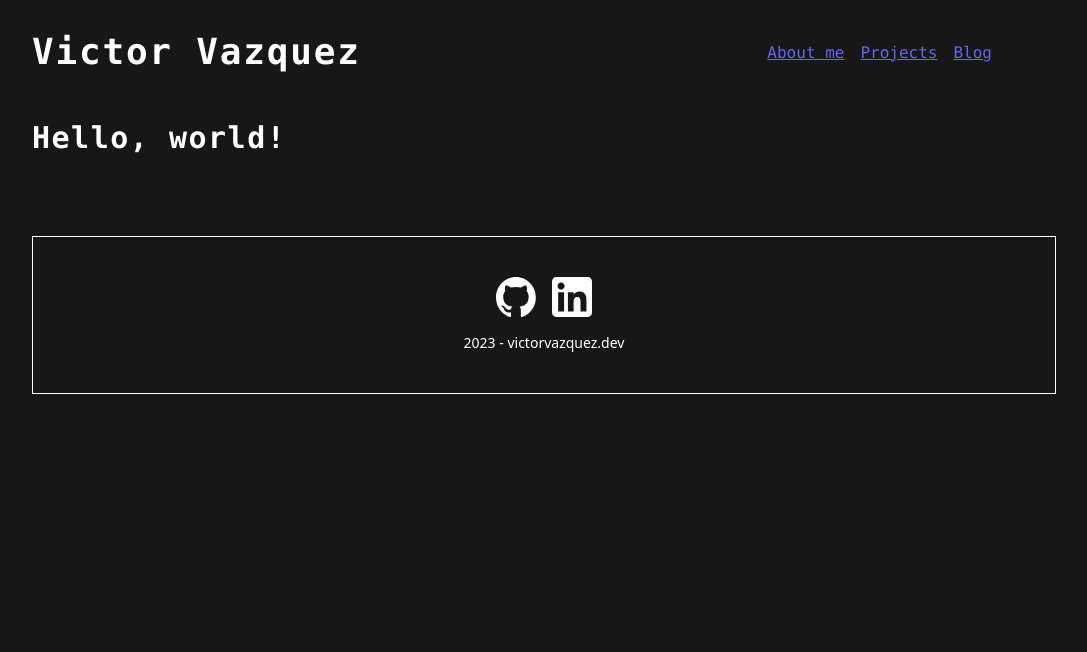
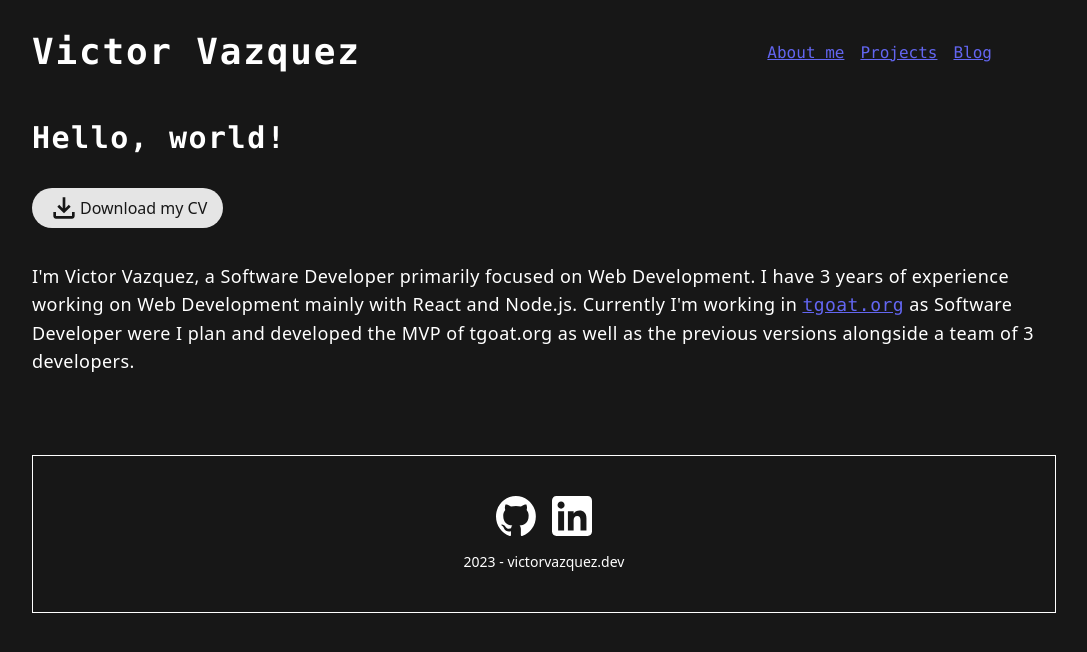
Before and after one commit to VHugoBarnes/victorvazquez.dev, an Astro site: page / in a window 1280 px wide. Shown: the whole page, without its empty margins (96-1183 px from the left). Built offline with nearby package versions, Linux system fonts and the light colour scheme; Astro itself is replaced by a stand-in of ours.

Commit message:
Added more content

```diff
--- /dev/null
+++ b/src/components/DownloadCV.astro
@@ -0,0 +1,12 @@
+---
+import Download from "../components/icons/Download.astro";
+---
+
+<a
+  href="https://drive.google.com/file/d/17SodaP0wrzC51modhxBaH0jfc_33eKqq/view?usp=sharing"
+  target="_blank"
+  class="inline-flex items-center bg-neutral-200 hover:bg-neutral-300 transition-colors duration-200 text-neutral-900 rounded-full py-1 px-4"
+>
+  <Download color="#171717" />
+  <p class="">Download my CV</p>
+</a>
--- /dev/null
+++ b/src/components/icons/Download.astro
@@ -0,0 +1,14 @@
+---
+const { color } = Astro.props;
+---
+
+<svg
+  xmlns="http://www.w3.org/2000/svg"
+  width="32"
+  height="32"
+  viewBox="0 0 24 24"
+  ><path
+    fill={color ? color : "#FFFFFF"}
+    d="m12 16l-5-5l1.4-1.45l2.6 2.6V4h2v8.15l2.6-2.6L17 11zm-6 4q-.825 0-1.412-.587T4 18v-3h2v3h12v-3h2v3q0 .825-.587 1.413T18 20z"
+  ></path></svg
+>
--- a/src/components/ui/Link.astro
+++ b/src/components/ui/Link.astro
@@ -5,6 +5,5 @@ const { href } = Astro.props;
 <a
   href={href}
   class="underline text-indigo-500 hover:text-indigo-600 font-mono transition-colors duration-200"
+  ><slot /></a
 >
-  <slot />
-</a>
--- a/src/layouts/BaseLayout.astro
+++ b/src/layouts/BaseLayout.astro
@@ -16,6 +16,14 @@ if (props.pageTitle) {
     <link rel="icon" type="image/svg+xml" href="/favicon.svg" />
     <meta name="viewport" content="width=device-width" />
     <meta name="generator" content={Astro.generator} />
+
+    <meta name="og:title" content="victorvazquez.dev" />
+    <meta name="og:description" content="Software Developer" />
+    <meta
+      name="keywords"
+      content="web development, react, developer, node, javascript, typescript"
+    />
+
     <title>{pageTitle}</title>
   </head>
   <body class="bg-neutral-900 text-white">
--- a/src/pages/about.astro
+++ b/src/pages/about.astro
@@ -2,9 +2,13 @@
 import Title from "../components/ui/Title.astro";
 import Text from "../components/ui/Text.astro";
 import BaseLayout from "../layouts/BaseLayout.astro";
+import DownloadCV from "../components/DownloadCV.astro";
 ---
 
 <BaseLayout pageTitle="About me">
   <Title>About me</Title>
+
+  <DownloadCV />
+
   <Text>Page under construction...</Text>
 </BaseLayout>
--- a/src/pages/index.astro
+++ b/src/pages/index.astro
@@ -1,8 +1,22 @@
 ---
+import DownloadCV from "../components/DownloadCV.astro";
+import Link from "../components/ui/Link.astro";
+import Text from "../components/ui/Text.astro";
 import Title from "../components/ui/Title.astro";
 import BaseLayout from "../layouts/BaseLayout.astro";
 ---
 
 <BaseLayout>
 	<Title>Hello, world!</Title>
+
+	<DownloadCV />
+
+	<Text>
+		I'm Victor Vazquez, a Software Developer primarily focused on Web
+		Development. I have 3 years of experience working on Web Development mainly
+		with React and Node.js. Currently I'm working in <span
+			><Link href="https://tgoat.org">tgoat.org</Link></span
+		> as Software Developer were I plan and developed the MVP of tgoat.org as
+		well as the previous versions alongside a team of 3 developers.
+	</Text>
 </BaseLayout>
```
